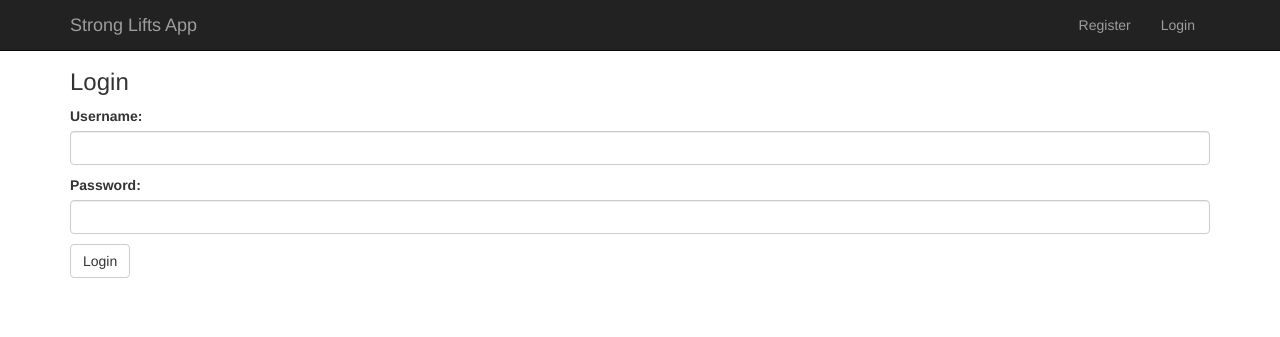
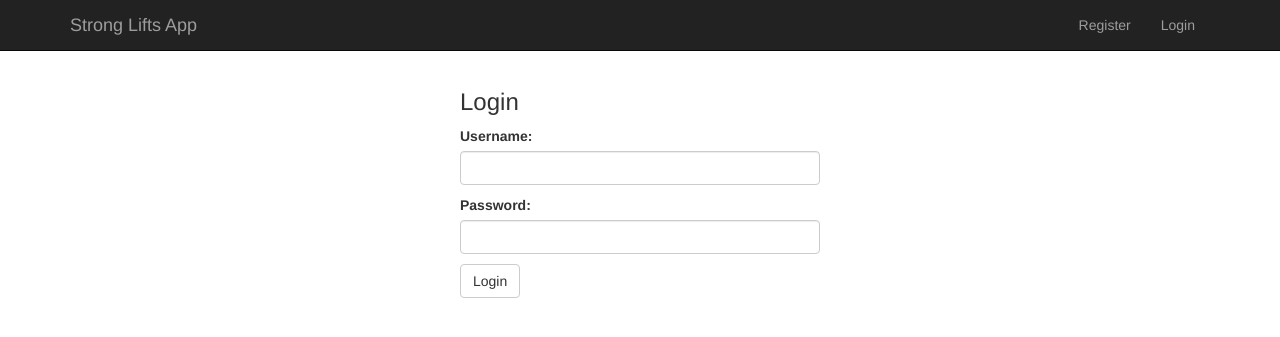
Before and after one commit to erictempleton1/strength_app, a Django app: page /stronglifts/login/ in a window 1280 px wide. Shown: the top 337 px of the page. Run offline with Django 3.2, Linux system fonts and the light colour scheme; parts of the project's set-up code (start-up, migrations or seed data) failed here and were passed over; some libraries are stand-ins or nearby versions.

Commit message:
centering login form

```diff
--- a/strong_lifts/templates/strong_lifts/login.html
+++ b/strong_lifts/templates/strong_lifts/login.html
@@ -3,7 +3,9 @@
 {% block title %}Strong Lifts App - Login{% endblock %}
 
 {% block body %}
-
+<div class="row">
+    <div class="col-md-4"></div>
+        <div class="col-md-4">
         <h3>Login</h3>
 
         <form action="/stronglifts/login/" method="post">
@@ -11,5 +13,8 @@
             {{ form.as_p }}
           <button class="btn btn-default" type="submit" value="Login">Login</button>
         </form>
+        </div>
+    <div class="col-md-4"></div>
+</div>
 
 {% endblock %}
--- a/strong_lifts/templates/strong_lifts/register.html
+++ b/strong_lifts/templates/strong_lifts/register.html
@@ -13,7 +13,7 @@
             {{form.as_p}}
             <button class="btn btn-default" type="submit" value="Register">Register</button>
         </form>
-    </div>
+        </div>
     <div class="col-md-4"></div>
 </div>
 
```
Lines whose indentation alone changed are shown as unchanged.
